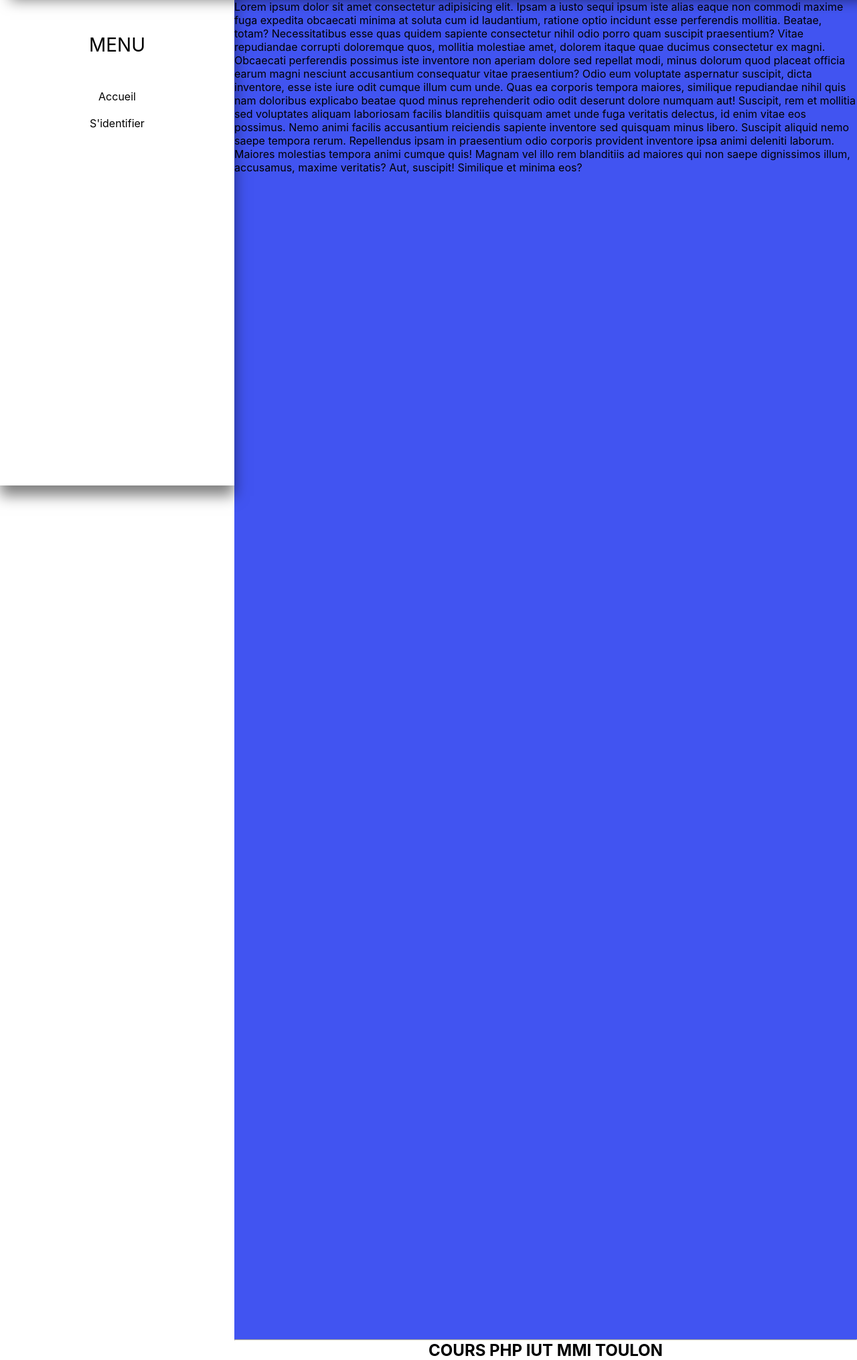
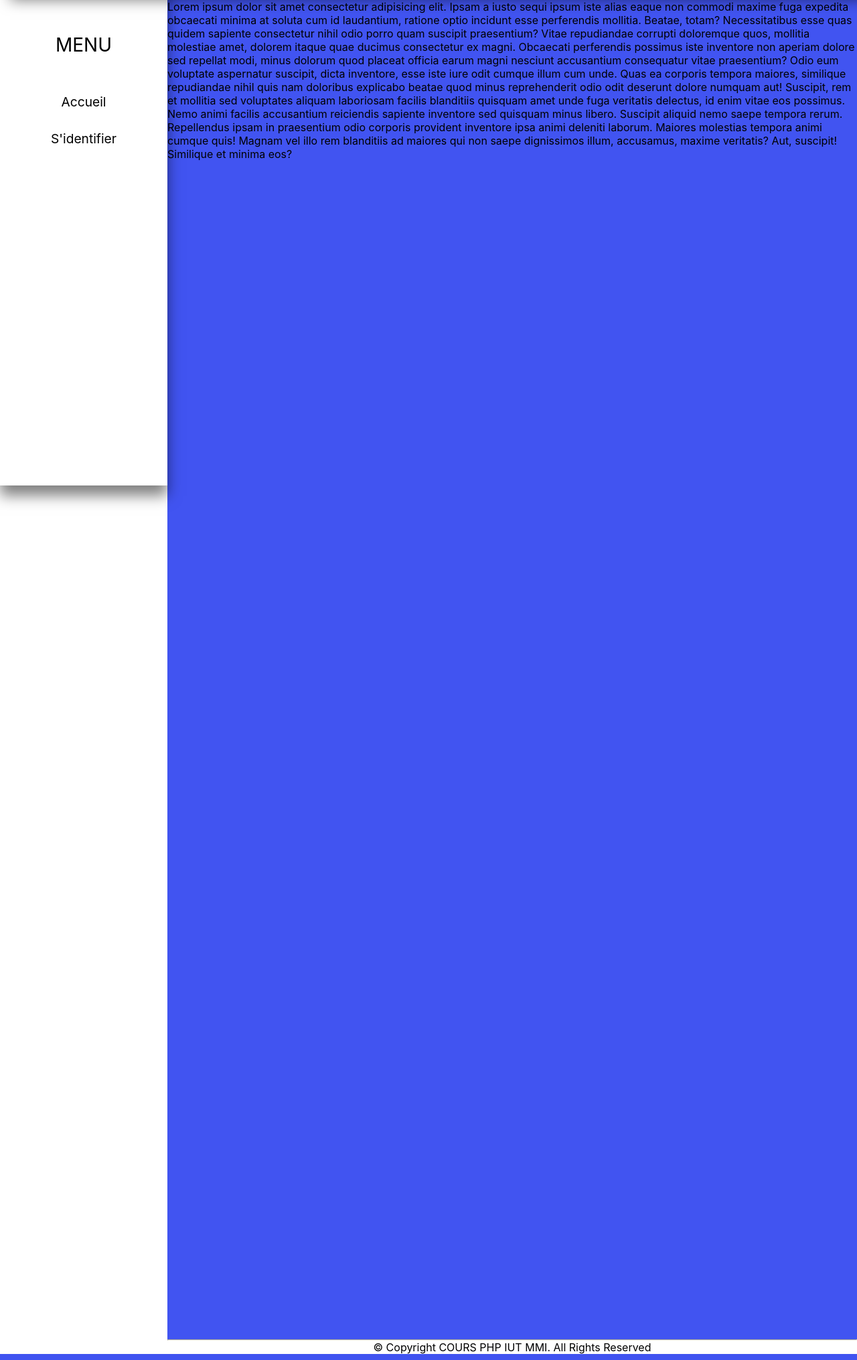
Before and after one commit to mathis-lambert/bddgestion, a PHP site: page / in a window 1280 px wide. Shown: the part 75-2106 px from the top of the page at 67% size. Run offline with PHP 8.4, Linux system fonts and the light colour scheme.

Commit message:
Major update 3.0

```diff
--- a/include/footer.php
+++ b/include/footer.php
@@ -2,6 +2,6 @@
 
     <hr>
     <div class="align-center footer-content">
-        <h2>COURS PHP IUT MMI TOULON</h2>
+        <p> © Copyright COURS PHP IUT MMI. All Rights Reserved</p>
     </div>
 </footer>
--- a/include/sidenav.php
+++ b/include/sidenav.php
@@ -4,15 +4,15 @@
             <span>MENU</span>
         </div>
 
-        <div class="d-flex sn-items">
+        <div class="sn-items d-grid">
             <ul>
-                <li>Accueil</li>
-                <li>S'identifier</li>
-                <li></li>
-                <li></li>
-                <li></li>
-                <li></li>
-                <li></li>
+                <li><a href="#">Accueil</a></li>
+                <li><a href="#">S'identifier</a></li>
+                <li><a href="#"></a></li>
+                <li><a href="#"></a></li>
+                <li><a href="#"></a></li>
+                <li><a href="#"></a></li>
+                <li><a href="#"></a></li>
             </ul>
         </div>
     </div>
--- a/style/style.css
+++ b/style/style.css
@@ -12,15 +12,26 @@
           box-sizing: border-box;
 }
 
+html {
+  scroll-behavior: smooth;
+}
+
 body {
   font-family: -apple-system, BlinkMacSystemFont, "Segoe UI", Roboto, Oxygen,
  Ubuntu, Cantarell, "Open Sans", "Helvetica Neue", sans-serif;
+  min-width: 680px;
+  max-width: 100%;
 }
 
 .d-flex {
   display: -webkit-box;
   display: -ms-flexbox;
   display: flex;
+}
+
+.d-grid {
+  display: -ms-grid;
+  display: grid;
 }
 
 .align-center {
@@ -43,7 +54,7 @@ body {
   padding: 0 10%;
   -webkit-box-shadow: 15px 0 20px rgba(0, 0, 0, 0.5);
           box-shadow: 15px 0 20px rgba(0, 0, 0, 0.5);
-  height: 75px;
+  height: clamp(75px, 75px, 100px);
   z-index: 9999;
 }
 
@@ -52,7 +63,7 @@ body {
   -webkit-box-shadow: 0 15px 20px rgba(0, 0, 0, 0.5);
           box-shadow: 0 15px 20px rgba(0, 0, 0, 0.5);
   height: 100vh;
-  width: 350px;
+  width: clamp(250px, 15vw, 25vw);
   position: fixed;
   z-index: 9998;
   padding: 75px 0 0 0;
@@ -78,19 +89,52 @@ body {
 }
 
 .side-nav .sn-items ul {
-  text-align: center;
+  display: block;
+  -ms-flex-wrap: wrap;
+      flex-wrap: wrap;
+  -webkit-box-pack: center;
+      -ms-flex-pack: center;
+          justify-content: center;
+  width: 100%;
+  list-style: none;
+  white-space: nowrap;
 }
 
 .side-nav .sn-items ul li {
+  -webkit-box-flex: 1;
+      -ms-flex: 1;
+          flex: 1;
+  text-align: center;
   margin-bottom: 20px;
+  display: block;
 }
 
 .side-nav .sn-items ul li:nth-last-child(1) {
   margin: 0;
 }
 
+.side-nav .sn-items ul li a {
+  width: -webkit-max-content;
+  width: -moz-max-content;
+  width: max-content;
+  width: 200px;
+  display: block;
+  border-radius: 5px;
+  padding: 0.3em;
+  font-size: 1.2em;
+  text-decoration: none;
+  color: #000000;
+  -webkit-transition: all 300ms ease-in-out;
+  transition: all 300ms ease-in-out;
+}
+
+.side-nav .sn-items ul li a:hover {
+  color: var(--active-purple);
+  background-color: var(--hover-purple);
+}
+
 .scale-container {
-  padding: 75px 0 0 350px;
+  padding: clamp(75px, 75px, 100px) 0 0 clamp(250px, 15vw, 25vw);
   width: 100%;
 }
 
@@ -103,6 +147,6 @@ body {
 }
 
 footer {
-  padding-left: 350px;
+  padding-left: clamp(250px, 15vw, 25vw);
 }
 /*# sourceMappingURL=style.css.map */
--- a/style/style.scss
+++ b/style/style.scss
@@ -11,13 +11,22 @@
   box-sizing: border-box;
 }
 
+html{
+  scroll-behavior: smooth;
+}
+
 body {
   font-family: -apple-system, BlinkMacSystemFont, "Segoe UI", Roboto, Oxygen,
     Ubuntu, Cantarell, "Open Sans", "Helvetica Neue", sans-serif;
+  min-width: 680px;
+  max-width: 100%;
 }
 
 .d-flex {
   display: flex;
+}
+.d-grid {
+  display: grid;
 }
 
 .align-center{
@@ -35,7 +44,7 @@ body {
     Ubuntu, Cantarell, "Open Sans", "Helvetica Neue", sans-serif;
   padding: 0 10%;
   box-shadow: 15px 0 20px rgba($color: #000000, $alpha: 0.5);
-  height: 75px;
+  height: clamp(75px, 75px, 100px);
   z-index: 9999;
 }
 
@@ -43,7 +52,7 @@ body {
   background: white;
   box-shadow: 0 15px 20px rgba($color: #000000, $alpha: 0.5);
   height: 100vh;
-  width: 350px;
+  width: clamp(250px, 15vw, 25vw);
   position: fixed;
   z-index: 9998;
   padding: 75px 0 0 0;
@@ -59,13 +68,39 @@ body {
     justify-content: center;
     flex-direction: column;
     ul {
-      text-align: center;
+      display: block;
+      flex-wrap: wrap;
+      justify-content: center;
+      width:100%;
+      list-style: none;
+      white-space:nowrap;
 
       li {
+        flex: 1;
+        text-align: center;
         margin-bottom: 20px;
+        display: block;
 
         &:nth-last-child(1) {
           margin: 0;
+        }
+
+        a{
+
+          width: max-content;
+          width: 200px;
+          display: block;
+          border-radius: 5px;
+          padding: 0.3em;
+          font-size: 1.2em;
+          text-decoration: none;
+          color: #000000;
+          transition: all 300ms ease-in-out;
+
+          &:hover{
+            color: var(--active-purple);
+            background-color: var(--hover-purple);
+          }
         }
       }
     }
@@ -73,7 +108,7 @@ body {
 }
 
 .scale-container{
-  padding: 75px 0 0 350px;
+  padding: clamp(75px, 75px, 100px) 0 0 clamp(250px, 15vw, 25vw);
   width: 100%;
 
   .content {
@@ -87,5 +122,5 @@ body {
 }
 
 footer{
-  padding-left: 350px;
+  padding-left: clamp(250px, 15vw, 25vw);
 }
```
Also changed, not shown: 1 other file.
